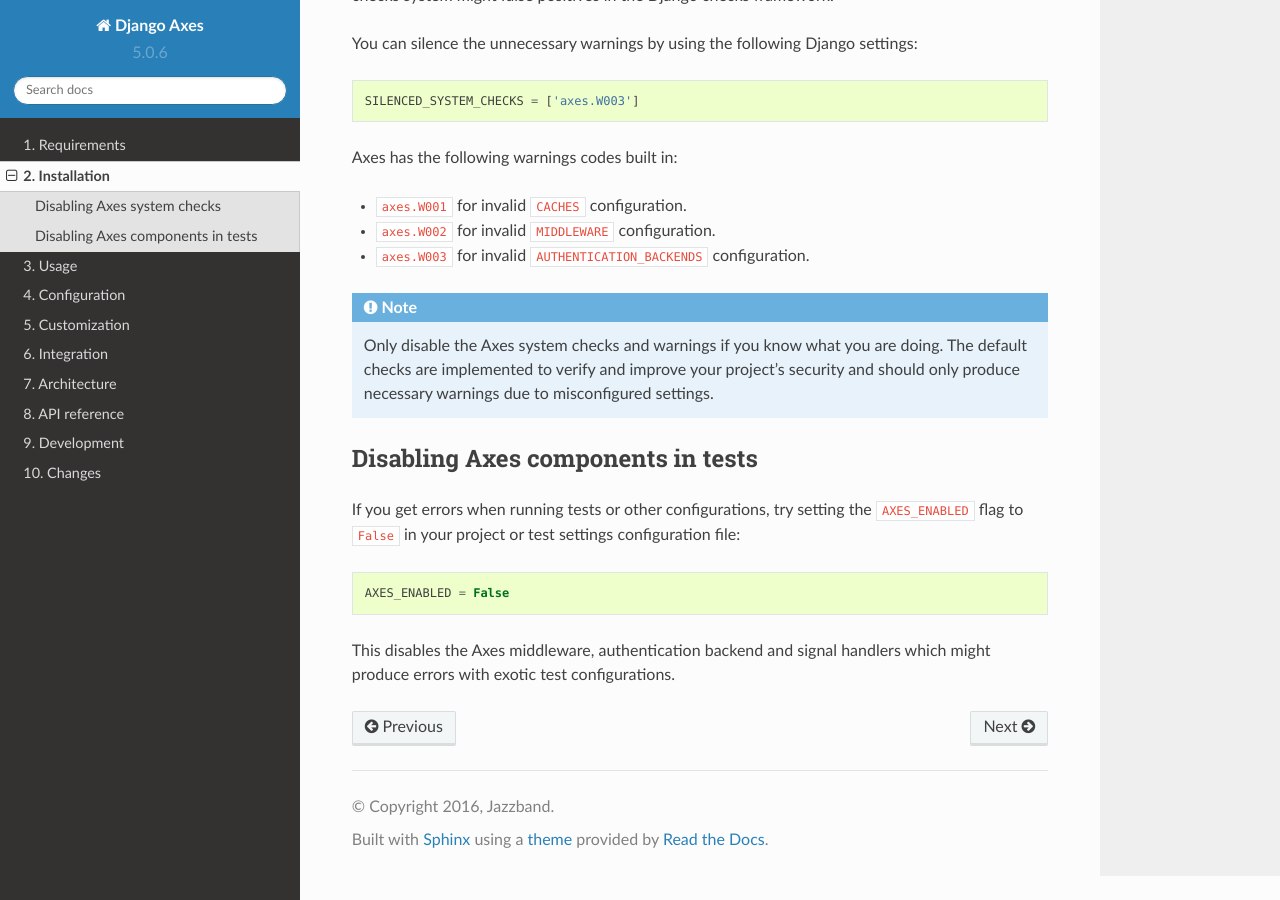
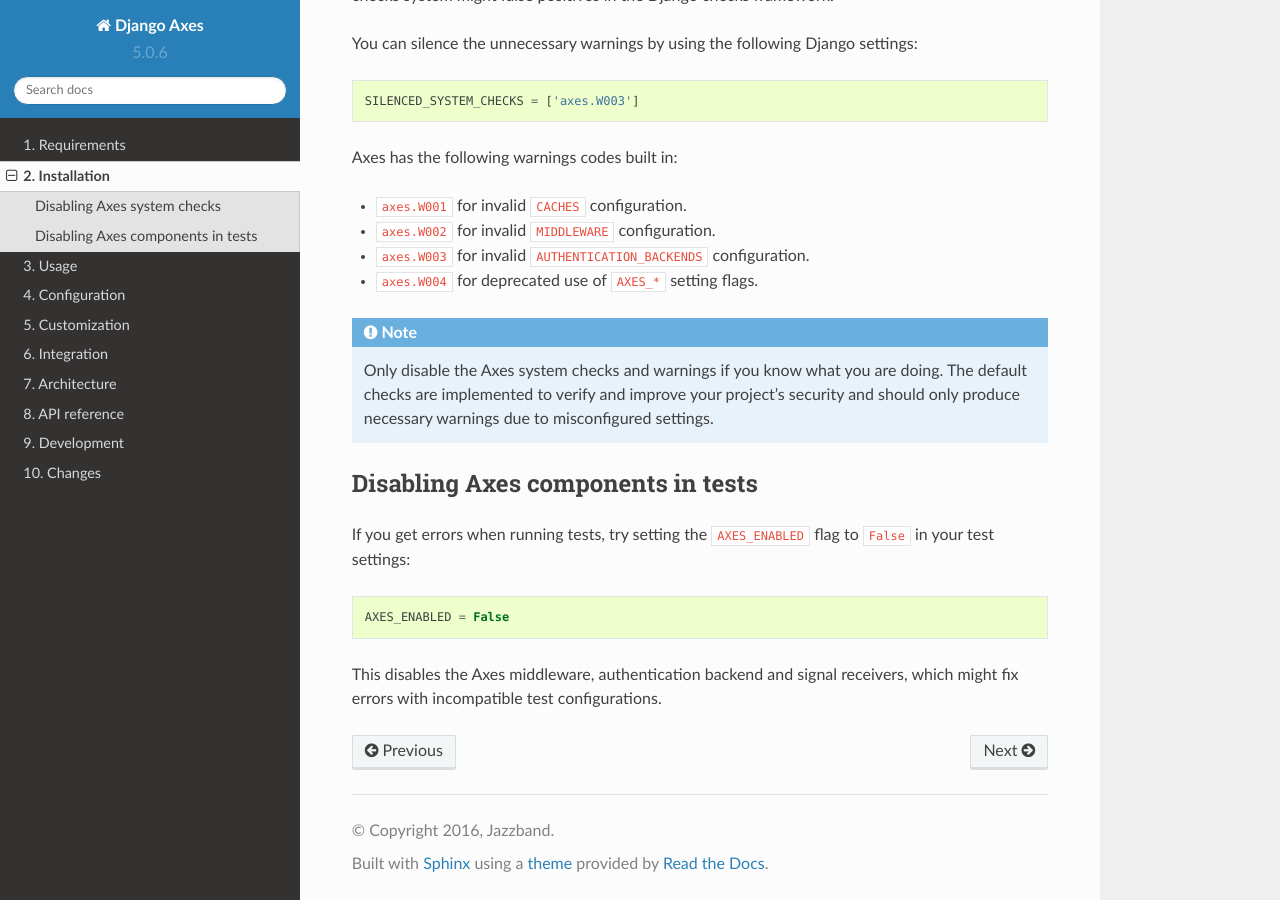
Before and after one commit to GabrielSandu484/django-axes-pro, a Sphinx documentation site: the page built from docs/2_installation.rst, in a window 1280 px wide and 900 px high, scrolled down 1667 px. Built offline with Sphinx 7.4.7 and the Read the Docs theme 2.0.0, drawn with Linux system fonts in a browser that asks for light colours.

Commit message:
Improve documentation
Improve language for easier readability
Add missing Axes.W004 check code to docs
Update flow image with better diagram language

```diff
--- a/docs/2_installation.rst
+++ b/docs/2_installation.rst
@@ -85,6 +85,7 @@ Axes has the following warnings codes built in:
 - ``axes.W001`` for invalid ``CACHES`` configuration.
 - ``axes.W002`` for invalid ``MIDDLEWARE`` configuration.
 - ``axes.W003`` for invalid ``AUTHENTICATION_BACKENDS`` configuration.
+- ``axes.W004`` for deprecated use of ``AXES_*`` setting flags.
 
 
 .. note::
@@ -96,10 +97,10 @@ Axes has the following warnings codes built in:
 Disabling Axes components in tests
 ----------------------------------
 
-If you get errors when running tests or other configurations, try setting the ``AXES_ENABLED``
-flag to ``False`` in your project or test settings configuration file::
+If you get errors when running tests, try setting the
+``AXES_ENABLED`` flag to ``False`` in your test settings::
 
     AXES_ENABLED = False
 
-This disables the Axes middleware, authentication backend and signal handlers
-which might produce errors with exotic test configurations.
+This disables the Axes middleware, authentication backend and signal receivers,
+which might fix errors with incompatible test configurations.
--- a/docs/7_architecture.rst
+++ b/docs/7_architecture.rst
@@ -73,5 +73,5 @@ to log in users or otherwise take care of notifying Axes of authentication
 attempts and failures the same way Django does via authentication signals.
 
 The login flows can be customized and the Axes
-authentication backend, middleware, and handlers
+authentication backend, middleware, and signal receivers
 can easily be swapped to alternative implementations.
```
Also changed, not shown: docs/images/flow.png.
